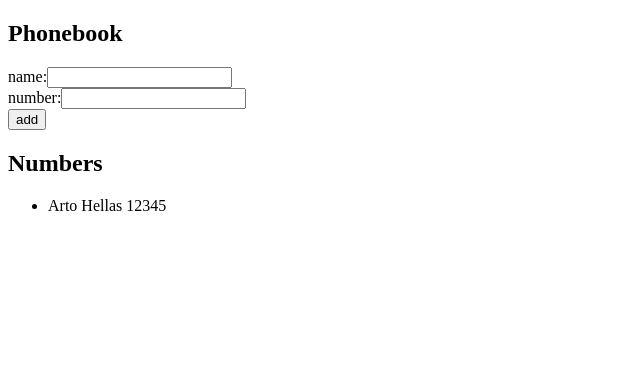
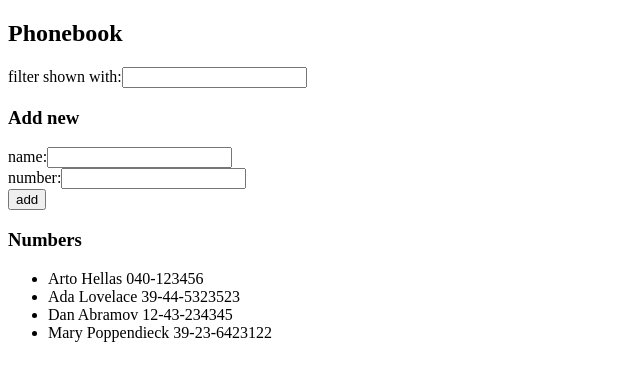
Before and after one commit to alexandremkf/Full-Stack---Parte-2, a React (Vite) app in the folder introdemo/Phonebook/: page / in a window 1280 px wide. Shown: the top 380 px of the page, without its empty margins (0-640 px from the left). Built offline with nearby package versions, Linux system fonts and the light colour scheme.

Commit message:
Fiz o 2.9 que era para criar um jeito de busca pelos contatos, filtrando pelos nomes assim que começasse a digitar na parte da busca.

```diff
--- a/introdemo/Phonebook/src/App.jsx
+++ b/introdemo/Phonebook/src/App.jsx
@@ -2,10 +2,14 @@
 
 const App = () => {
   const [persons, setPersons] = useState([
-    { name: 'Arto Hellas', number: '12345', id: crypto.randomUUID() }
+    { name: 'Arto Hellas', number: '040-123456', id: 1 },
+    { name: 'Ada Lovelace', number: '39-44-5323523', id: 2 },
+    { name: 'Dan Abramov', number: '12-43-234345', id: 3 },
+    { name: 'Mary Poppendieck', number: '39-23-6423122', id: 4 }
   ])
   const [newName, setNewName] = useState('')
   const [newNumber, setNewNumber] = useState('')
+  const [filter, setFilter] = useState('')
 
   const addPerson = (event) => {
     event.preventDefault()
@@ -38,9 +42,29 @@
     setNewNumber(event.target.value)
   }
 
+  const handleFilterChange = (event) => {
+    console.log(event.target.value)
+    setFilter(event.target.value)
+  }
+
+  const personsToShow = filter
+    ? persons.filter(person =>
+        person.name.toLowerCase().startsWith(filter.toLowerCase())
+      )
+    : persons
+
   return (
     <div>
       <h2>Phonebook</h2>
+      <div>
+        filter shown with:
+        <input
+          value={filter}
+          onChange={handleFilterChange}
+        />
+      </div>
+
+      <h3>Add new</h3>
       <form onSubmit={addPerson}>
         <div>
           name:
@@ -60,9 +84,10 @@
           <button type="submit">add</button>
         </div>
       </form>
-      <h2>Numbers</h2>
+
+      <h3>Numbers</h3>
       <ul>
-        {persons.map(person => (
+        {personsToShow.map(person => (
           <li key={person.id}>
             {person.name} {person.number}
           </li>
```
